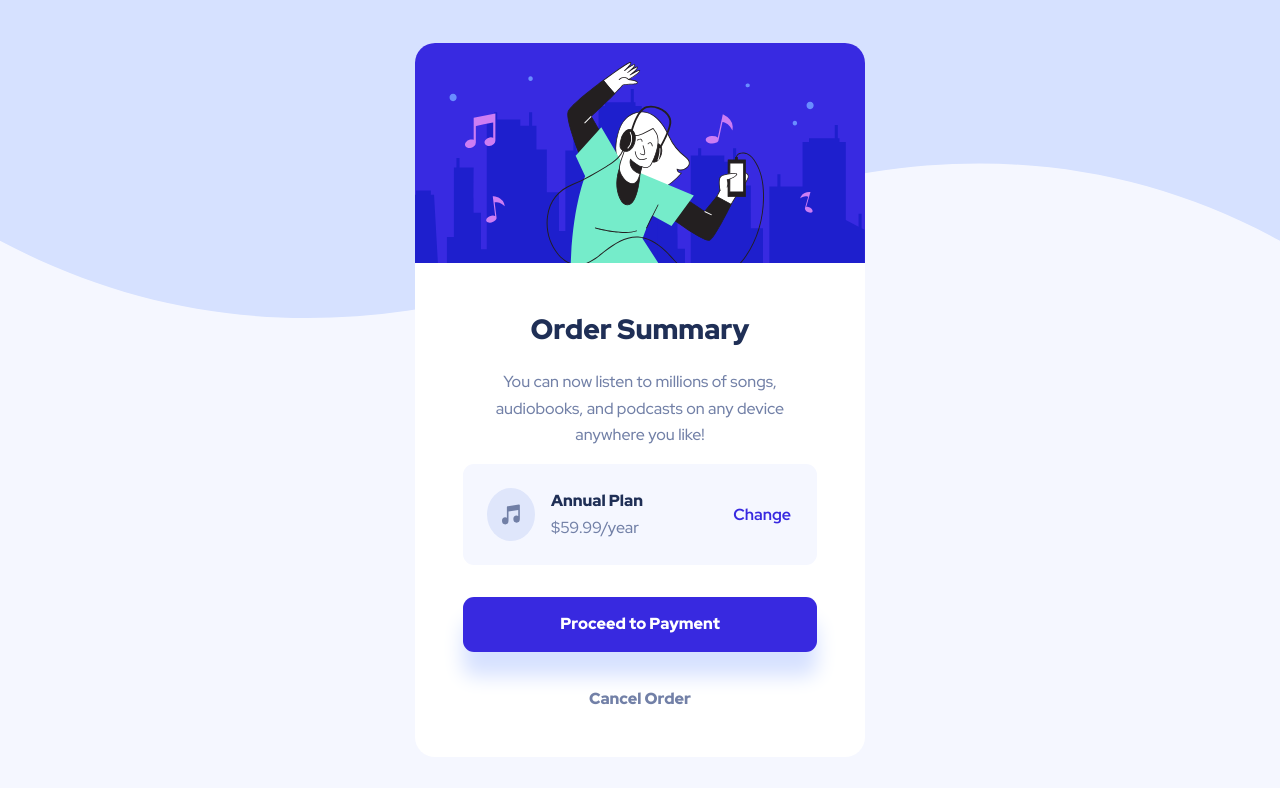
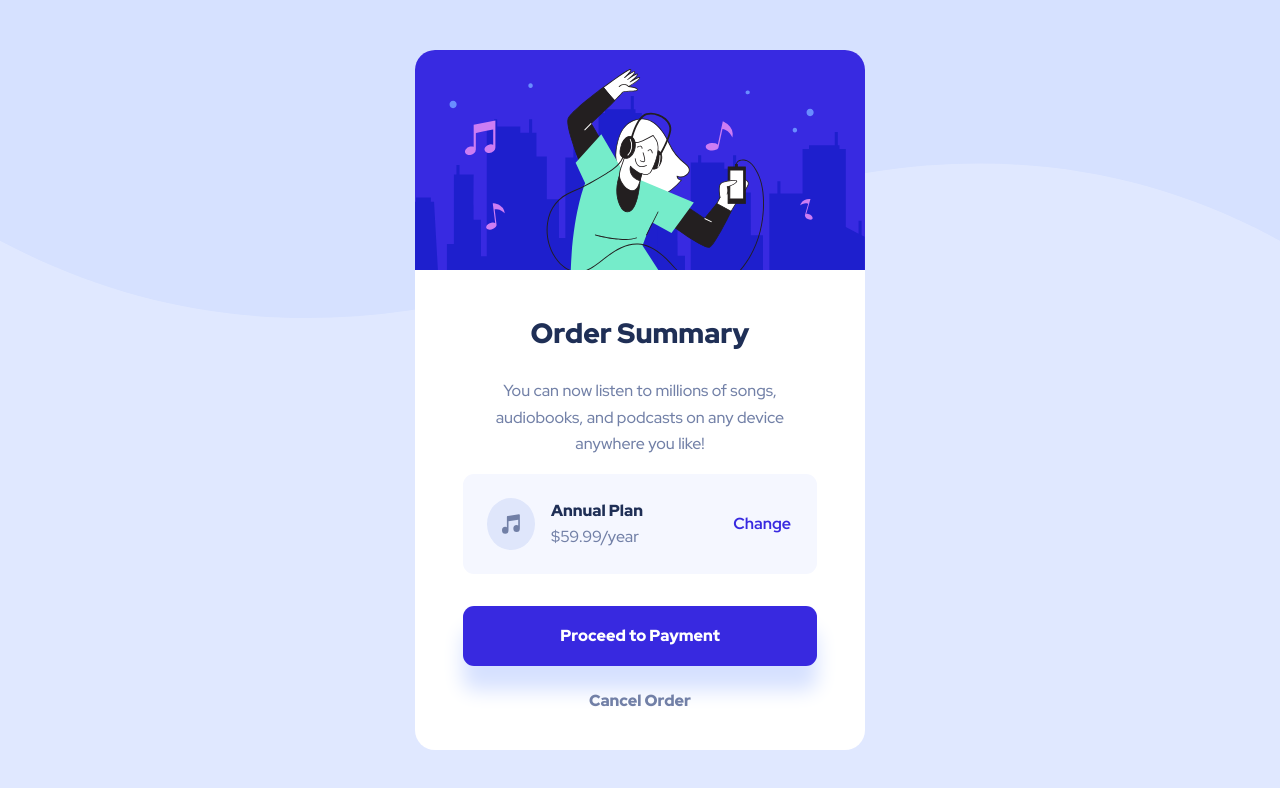
Before and after one commit to BertSki90/order-summary-component, a plain HTML site: page index.html in a window 1280 px wide. Drawn offline with Linux system fonts and the light colour scheme.

Commit message:
Touch-up spacing. Changed background color to that on design.

```diff
--- a/styles.css
+++ b/styles.css
@@ -99,7 +99,7 @@ html {
 }
 
 main {
-  background-color: var(--blue--50);
+  background-color: var(--blue--100);
   display: flex;
   min-height: 100vh;
   justify-content: center;
@@ -275,6 +275,7 @@ button:active {
 
   h2 {
     font-size: var(--font-size--xl);
+    margin-block-end: 0.927em;
   }
 
   h3 {
@@ -300,7 +301,8 @@ button:active {
 
   article {
     /* margin: 48px 48px 43px; */
-    margin: 3em 3em 2.688em;
+    /* margin: 3em 3em 2.688em; */
+    margin: 2.8em 3em 2.088em;
   }
 
   .current-subscription {
@@ -317,7 +319,12 @@ button:active {
 
   .btn-pay {
     /* padding: 12px 0; */
-    padding: 0.75em 0;
+    /* padding: 0.75em 0; */
+    padding: 0.90em 0;
+  }
+
+  .btn-cancel {
+    margin-block-start: 1.3em;
   }
 }
 
@@ -329,6 +336,6 @@ button:active {
 
   .bg-pattern {
     /* top: -115px; */
-    top: 7.188em;
+    /* top: 7.188em; */
   }
 }
```
